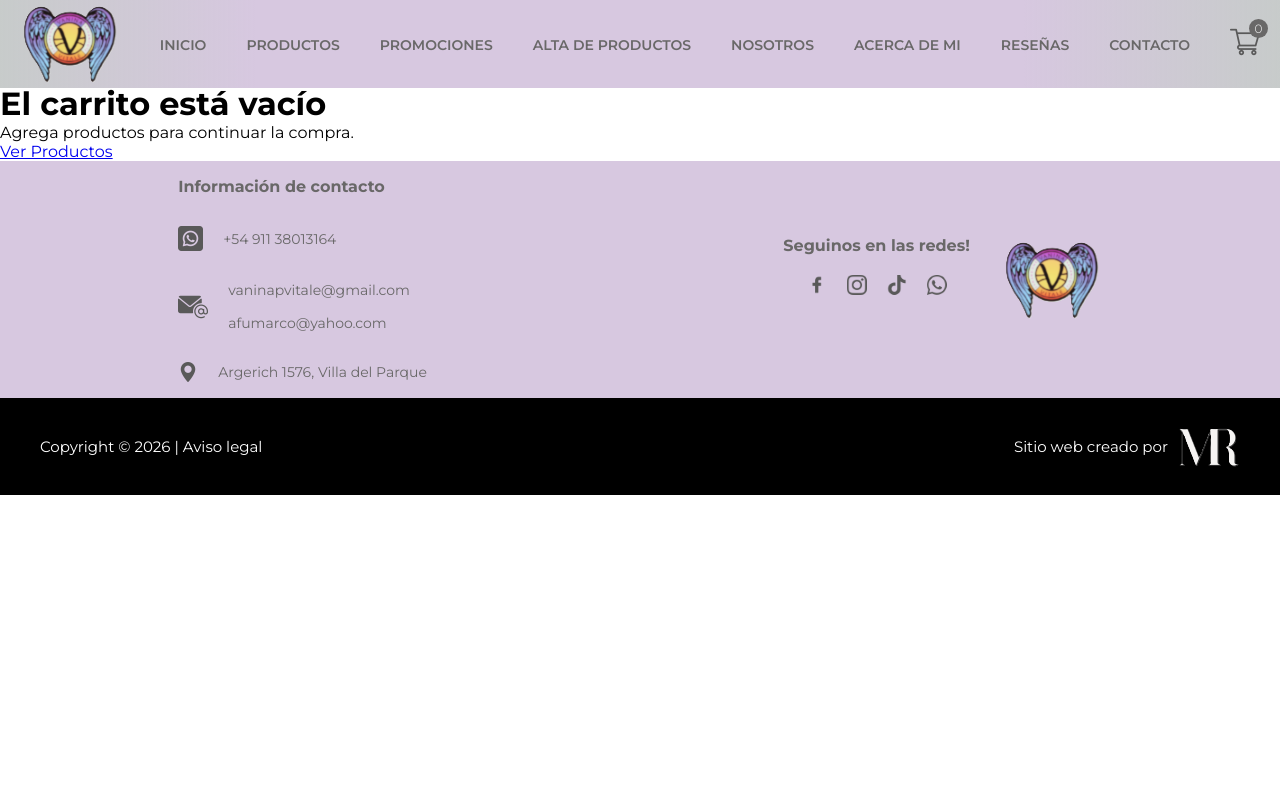
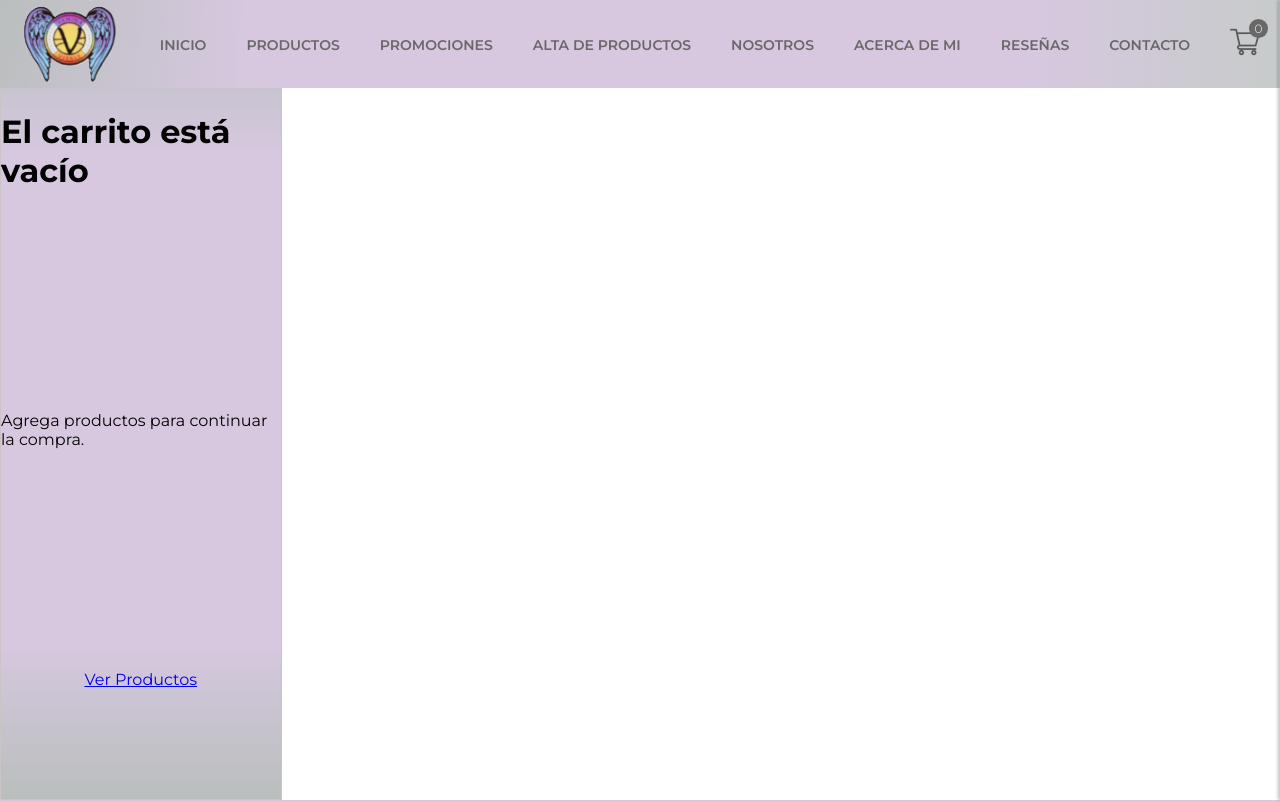
Before and after one commit to reymf1/PreEntrega-Marcelo-Rey, a React (Vite) app: page /carrito in a window 1280 px wide. Shown: the top 802 px of the page. Built offline with nearby package versions, Linux system fonts and the light colour scheme; a web font is replaced by a local one.

Commit message:
Avance 09/06/26

```diff
--- a/src/components/Layout/Header/Header.jsx
+++ b/src/components/Layout/Header/Header.jsx
@@ -5,7 +5,7 @@ import { useCart } from "../../../context/CartContext";
 
 function Header() {
   // 2. Usamos el hook para acceder a la función
-  const { getCartQuantity } = useCart();
+  const { getCartQuantity, openCart } = useCart();
   const totalItems = getCartQuantity();
   return (
     <header>
@@ -53,8 +53,8 @@ function Header() {
           </li>
         </ul>
         <div className={styles.headerNavCarrito}>
-          <Link to="/carrito">
           <img
+            onClick={openCart}
             className={styles.headerNavCarritoIcon}
             src="/images/carritoDeCompras.png"
             alt="Carrito de Compras"
@@ -64,7 +64,6 @@ function Header() {
               {totalItems}
             </span>
           )}
-          </Link>
         </div>
       </nav>
     </header>
--- a/src/components/Layout/Header/Header.module.css
+++ b/src/components/Layout/Header/Header.module.css
@@ -16,7 +16,7 @@
   top: 0;
   left: 0;
   width: 100%;
-  z-index: 20;
+  z-index: 10;
 }
 .headerNavList {
   display: flex;
--- a/src/components/Layout/Layout.module.css
+++ b/src/components/Layout/Layout.module.css
@@ -1,9 +1,10 @@
-aside {
+.aside {
   position: fixed;
   top: 0;
   right: 0;
   transform: translateX(100%); /* oculto a la derecha */
   transition: transform 0.3s ease-in-out;
+  z-index: 20;
 }
 .open {
   transform: translateX(0); /* visible al abrir */
--- a/src/context/CartContext.jsx
+++ b/src/context/CartContext.jsx
@@ -75,7 +75,7 @@ export const CartProvider = ({ children }) => {
     setIsCartOpen(true);
   };
   const closeCart = () => {
-    setIsOpenCart(false);
+    setIsCartOpen(false);
   };
 
   return (
--- a/src/pages/Carrito/Carrito.jsx
+++ b/src/pages/Carrito/Carrito.jsx
@@ -5,10 +5,11 @@ import { useCart } from "../../context/CartContext";
 import { Link } from "react-router-dom";
 import { HashLink } from "react-router-hash-link/dist/react-router-hash-link.cjs.production";
 import { RiDeleteBinLine } from "react-icons/ri";
+import { IoClose } from "react-icons/io5";
 
 const Carrito = () => {
   // Obtenemos el estado 'cart' y las funciones que necesitemos del contexto
-  const { cart, clearCart, getCartTotal } = useCart();
+  const { cart, clearCart, getCartTotal, closeCart } = useCart();
   // Si el carrito está vacío, mostramos un mensaje
   if (cart.length === 0) {
     return (
@@ -35,7 +36,8 @@ const Carrito = () => {
   // Si hay productos, los mostramos con las opciones de finalizar y vaciar
   return (
     <div className={styles.cart}>
-      <h1>Carrito de Compras</h1>
+      <IoClose onClick={closeCart} className={styles.iconClose} size={25} />
+      <h2>Carrito de Compras</h2>
       {cart.map((item) => (
         <div key={item.id} className="cart-item">
           <h4>{item.nombre}</h4>
--- a/src/pages/Carrito/Carrito.module.css
+++ b/src/pages/Carrito/Carrito.module.css
@@ -1,3 +1,36 @@
+/*.cart {
+  padding-top: 5.25rem;
+}*/
 .cart {
-  padding-top: 5.25rem;
+  background: linear-gradient(
+    to bottom,
+    rgba(185, 190, 189),
+    rgb(215, 200, 224),
+    rgb(215, 200, 224),
+    rgb(215, 200, 224),
+    rgb(215, 200, 224),
+    rgba(185, 190, 189)
+  );
+  display: flex;
+  flex-direction: column;
+  justify-content: space-around;
+  align-items: center;
+  width: 22vw;
+  height: 100vh;
+  border: 1px solid #cac4c4;
+  box-shadow: -3px 0px 3px rgba(0, 0, 0, 0.2);
 }
+.cart h2 {
+  text-align: center;
+  font-weight: 600;
+  font-size: 1.3rem;
+  color: #696868;
+  letter-spacing: 0.1rem;
+}
+.iconClose {
+  top: 1rem;
+  right: 0.5rem;
+  position: fixed;
+  cursor: pointer;
+  filter: contrast(30%);
+}
--- a/src/pages/Home/sections/Productos/Producto/Producto.jsx
+++ b/src/pages/Home/sections/Productos/Producto/Producto.jsx
@@ -10,7 +10,7 @@ export function Producto({ id, img, nombre, precio, stock, descripcion }) {
   const producto = { id, img, nombre, precio, stock };
 
   // Traemos la función del contexto
-  const { addToCart, getCantidadActual } = useCart();
+  const { addToCart, getCantidadActual, openCart } = useCart();
 
   const [cantidad, setCantidad] = useState(1);
 
@@ -39,6 +39,7 @@ export function Producto({ id, img, nombre, precio, stock, descripcion }) {
   // Lógica del Carrito
   const agregarAlCarrito = () => {
     addToCart(producto, cantidad);
+    openCart();
     alert(`Agregaste ${cantidad} unidades de ${nombre} al carrito.`);
   };
   return (
```
Lines whose indentation alone changed are shown as unchanged.
